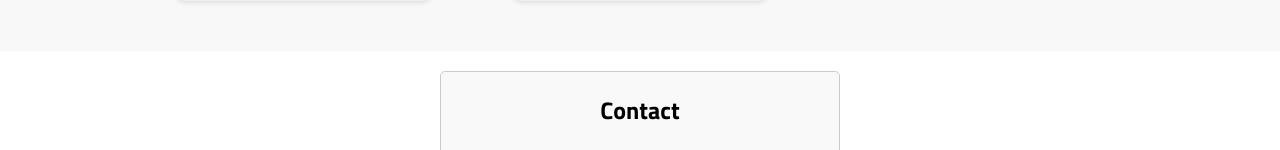
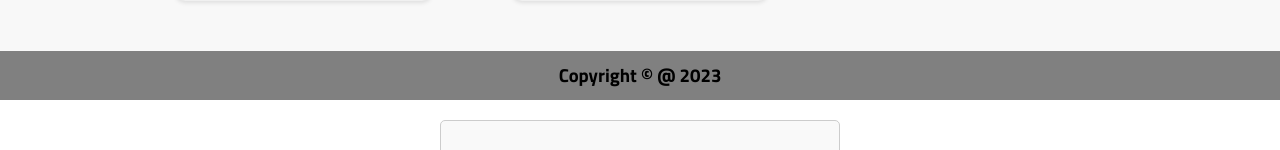
Before and after one commit to Madhubalan22/RK_rice, a React (Create React App) app: page / in a window 1280 px wide. Shown: the part 3168-3318 px from the top of the page. Built offline with nearby package versions, Linux system fonts and the light colour scheme.

Commit message:
logith 4

```diff
--- a/src/components/Nav.js
+++ b/src/components/Nav.js
@@ -18,7 +18,7 @@ function Nav() {
         <img src={logo} style={{width:"380px",height:"178px"}} />
         <nav ref={navRef}>
             <a href="/">Home</a>
-            <a href="/avalability">Services</a>
+            <a href="/service">Services</a>
             <a href="/about">About</a>
             <a href="/contact">Contact</a>
             <button  className="nav-btn nav-close-btn" onClick={showNavbar}>
--- a/src/pages/service.js
+++ b/src/pages/service.js
@@ -97,6 +97,10 @@ const availability = () => {
         ))}
       </div>
 
+      <footer className='footer'>
+<h3>Copyright &copy; @ 2023</h3>
+      </footer>
+
     </div>
   )
 }
--- a/src/styles/footer.css
+++ b/src/styles/footer.css
@@ -66,7 +66,7 @@ p{
 	transition: all 0.3s ease;
 }
 .footer-col ul li a:hover{
-	color: #ffffff;
+	color: white;
 	padding-left: 8px;
 }
 .footer-col .social-links a{
@@ -84,6 +84,7 @@ p{
 .footer-col .social-links a:hover{
 	color: #24262b;
 	background-color: #ffffff;
+	transform: scale(1.1);
 }
 
 /*responsive*/
--- a/src/styles/service.css
+++ b/src/styles/service.css
@@ -22,6 +22,7 @@
   }
   .grid-item h3{
     text-align: center;
+    color: black;
   }
   .grid-item:hover{
     transform: scale(1.1);
@@ -67,6 +68,16 @@
   .section:nth-child(even) {
     background-color: #e0e0e0;
   }
+  .footer{
+    background-color: grey;
+    padding: 10px;
+    margin-bottom: 0px;
+    text-align: center;
+  }
+  .footer h3{
+    color: black;
+  }
+
 
 
 
```
